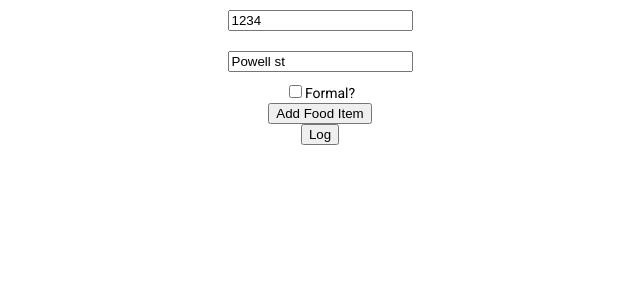
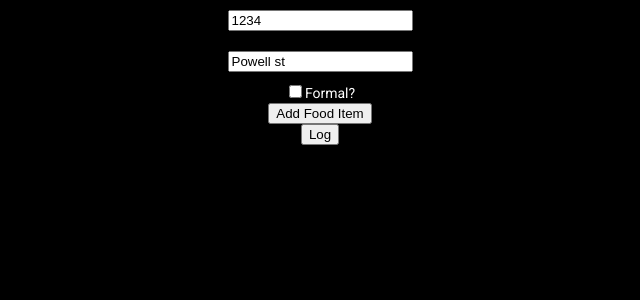
Before and after one commit to sgarg5858/forms-in-angular, an Angular app: page / in a window 1280 px wide. Shown: the top 300 px of the page, without its empty margins (320-960 px from the left). Built offline with nearby package versions, Linux system fonts and the light colour scheme.

Commit message:
custom-validator

```diff
--- /dev/null
+++ b/src/app/text-length-validator.ts
@@ -0,0 +1,13 @@
+import { AbstractControl, ValidationErrors } from "@angular/forms";
+
+export function minLength5(control:AbstractControl): ValidationErrors | null{
+
+    let value:string = control.value;
+    console.log(value,value.length)
+    if(value.length <5)
+    {
+        return {minLength:{actualLength:value.length,requiredLength:5}}
+    }
+    return null;
+
+}
--- a/src/app/typed-form/typed-form.component.html
+++ b/src/app/typed-form/typed-form.component.html
@@ -1,7 +1,11 @@
-<form [formGroup]="party" class="partyform">
+<form [formGroup]="party" class="partyform" novalidate>
     <!-- Acessing Nested Form Here! -->
     <div formGroupName="address" class="address">
         <input placeholder="House Number" formControlName="houseNumber" type="text">
+        <span style="color:red"
+        *ngIf=" party.controls?.address?.controls?.houseNumber?.touched && party.controls?.address?.controls?.houseNumber?.errors?.['minLength']">
+        Min Length is 5
+       </span>
         <input placeholder="Street No" formControlName="street" type="text">
     </div>
     <div>
--- a/src/app/typed-form/typed-form.component.ts
+++ b/src/app/typed-form/typed-form.component.ts
@@ -1,5 +1,6 @@
 import { Component, OnInit } from '@angular/core';
 import { FormArray, FormControl, FormControlStatus, FormGroup, Validators } from '@angular/forms';
+import { minLength5 } from '../text-length-validator';
 
 @Component({
   selector: 'app-typed-form',
@@ -12,7 +13,7 @@ export class TypedFormComponent implements OnInit {
 
   party = new FormGroup({
     address: new FormGroup({
-      houseNumber : new FormControl(1234,[Validators.required]),
+      houseNumber : new FormControl("1234",[Validators.required,minLength5]),
       street: new FormControl('Powell st',[Validators.required,Validators.minLength(5)])
     }),
     formal:new FormControl(false),
--- a/src/styles.scss
+++ b/src/styles.scss
@@ -1,4 +1,4 @@
 /* You can add global styles to this file, and also import other style files */
 
 html, body { height: 100%; }
-body { margin: 0; font-family: Roboto, "Helvetica Neue", sans-serif; }
+body { margin: 0; font-family: Roboto, "Helvetica Neue", sans-serif;background-color: black;color: white; }
```
